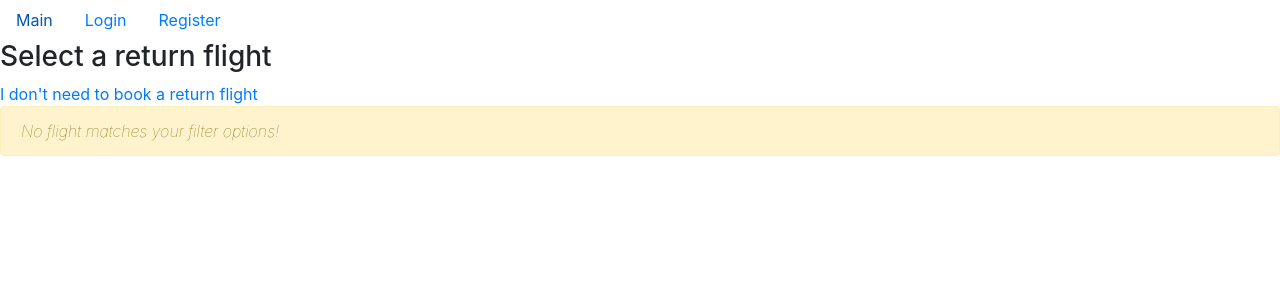
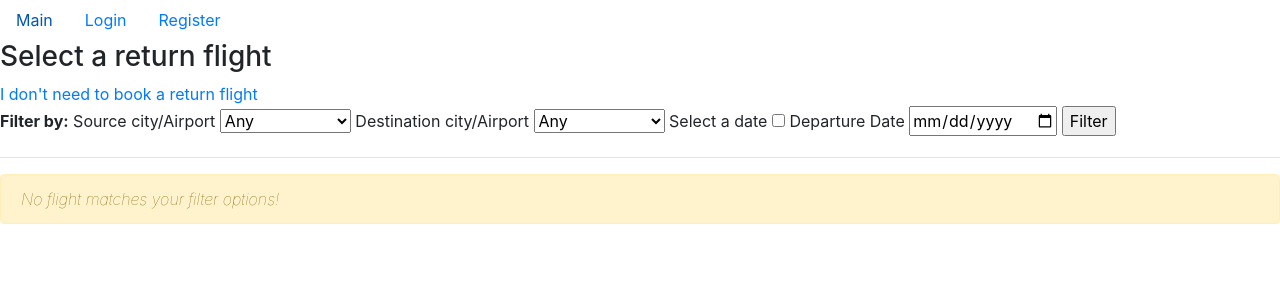
Before and after one commit to AlpacaMax/Plane_Ticket_Booking_System, a Flask app: a page that uses app/templates/return_trip_select.html in a window 1280 px wide. Shown: the top 300 px of the page. Run offline with Flask 2, Linux system fonts and the light colour scheme; data comes from the database, SQL or seed files in the repository; some libraries are stand-ins or nearby versions.

Commit message:
Add filter for return trip selection

```diff
--- a/app/routes.py
+++ b/app/routes.py
@@ -35,9 +35,9 @@ def filter_form_processor(form, flights):
 def date_to_datetime(a_date):
     return datetime.datetime(a_date.year, a_date.month, a_date.day)
 
-@app.route("/", methods=["GET"])
+@app.route("/", methods=["GET", "POST"])
 def home():
-    form = FilterForm(request.args)
+    form = FilterForm()
 
     airports = Airport.query.order_by(Airport.city).all()
     choices = [("any", "Any")]\
@@ -58,7 +58,7 @@ def home():
                            form=form,
                            template_for_select="select_for_home.html")
 
-@app.route("/returnTrip", methods=["GET"])
+@app.route("/returnTrip", methods=["GET", "POST"])
 def return_trip_choosing():
     if (current_user.is_authenticated and current_user.get_user_type() == "Staff"):
         flash("You are not allowed to purchase flights")
@@ -97,6 +97,16 @@ def return_trip_choosing():
     return_depart_city = arrival_city
     return_arrival_city = depart_city
 
+    form = FilterForm()
+
+    airports = Airport.query.order_by(Airport.city).all()
+    choices = [("any", "Any")]\
+              + [(airport.name, "%s/%s" % (airport.city, airport.name))
+                 for airport in airports]
+
+    form.source_city_airport.choices = choices
+    form.dest_city_airport.choices = choices
+
     all_airports_A = aliased(Airport)
     all_airports_B = aliased(Airport)
 
@@ -105,10 +115,13 @@ def return_trip_choosing():
               join(all_airports_B, Flight.arrival_airport==all_airports_B.name).\
               filter(all_airports_A.city == return_depart_city).\
               filter(all_airports_B.city == return_arrival_city).\
-              filter(Flight.depart_datetime > depart_flight.arrival_datetime).all()
+              filter(Flight.depart_datetime > depart_flight.arrival_datetime)
+
+    flights = filter_form_processor(form, flights).order_by(Flight.depart_datetime)
 
     return render_template("return_trip_select.html",
-                           flights = flights,
+                           form=form,
+                           flights = flights.all(),
                            template_for_select = "select_for_return_trip.html",
                            depart_flight_num = depart_flight_num,
                            depart_datetime = depart_datetime,
--- a/app/templates/flight_filter.html
+++ b/app/templates/flight_filter.html
@@ -1,4 +1,4 @@
-<form>
+<form method="POST" method="">
     <label style="font-weight:bold">Filter by: </label>
     {{ form.source_city_airport.label() }}
     {{ form.source_city_airport() }}
--- a/app/templates/return_trip_select.html
+++ b/app/templates/return_trip_select.html
@@ -8,5 +8,6 @@
                         depart_airline_name=depart_airline_name) }}">
         I don't need to book a return flight
     </a>
+    {% include "flight_filter.html" %}
     {% include "flight_list.html" %}
 {% endblock content %}
```
